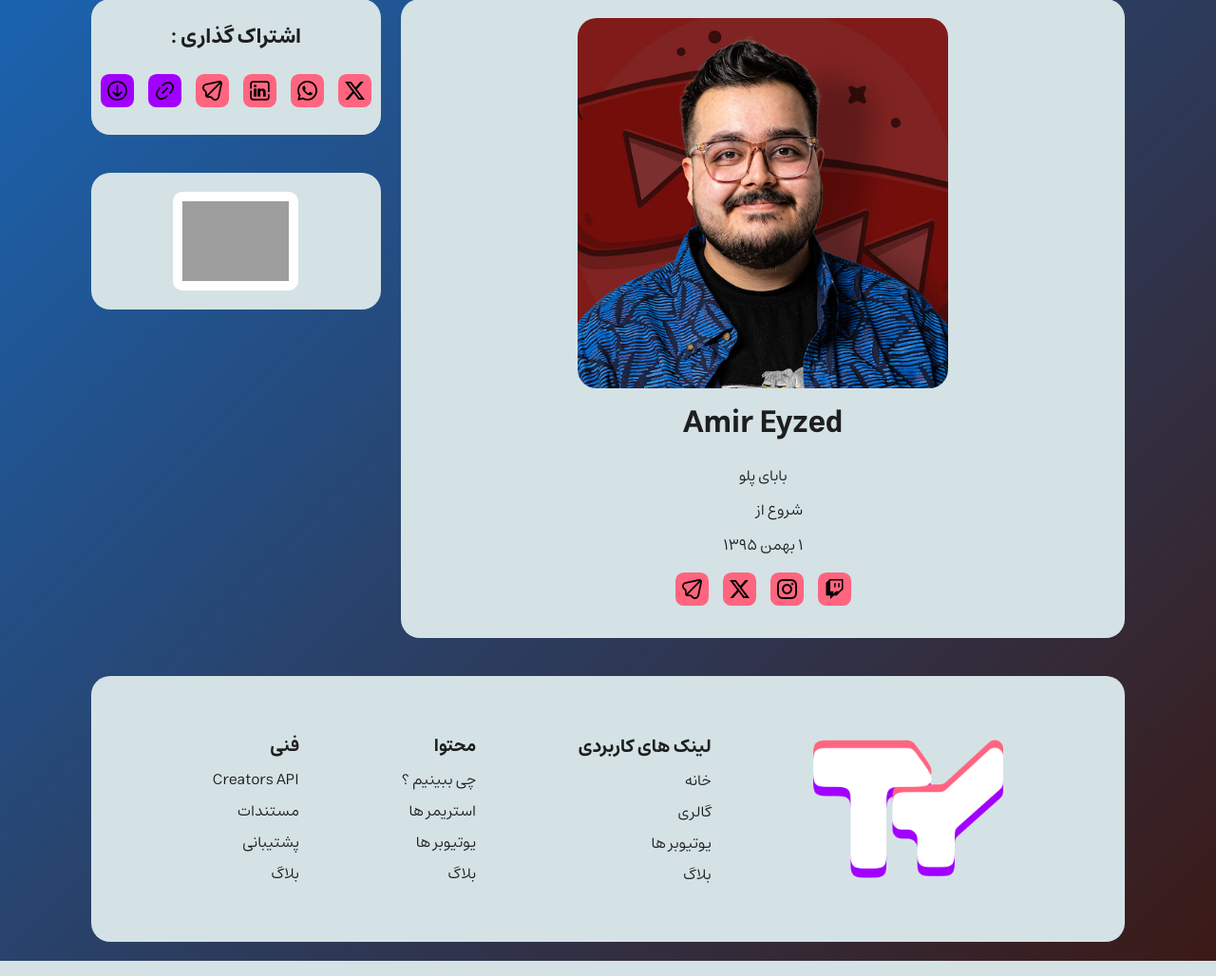
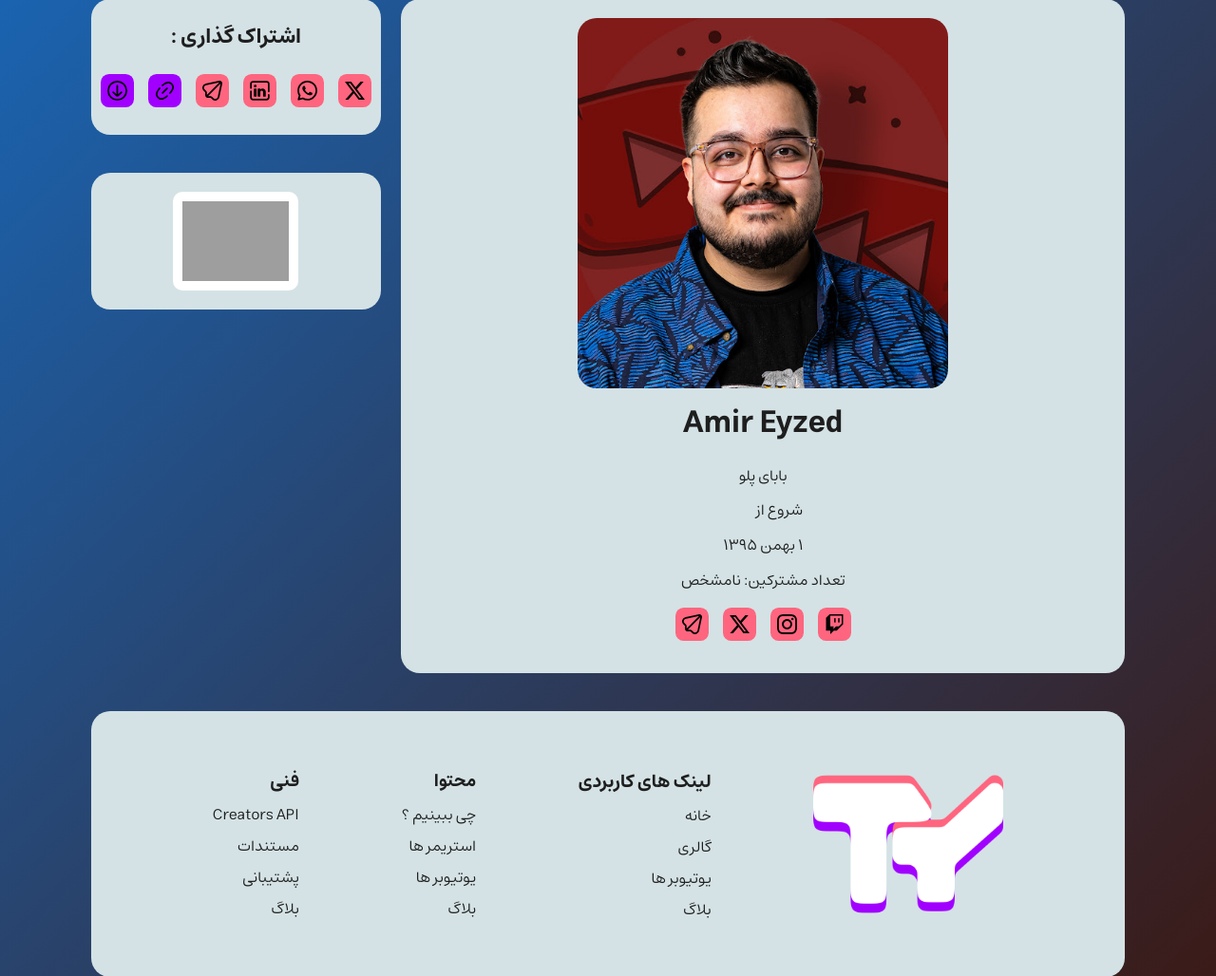
Before and after one commit to CodingWithEnjoy/TY-Vids, a PHP site: page /streamers/1 in a window 1280 px wide. Shown: the part 151-1179 px from the top of the page at 95% size. Run offline with PHP 8.4, Linux system fonts and the light colour scheme; data comes from the database, SQL or seed files in the repository; grey boxes are pictures that could not be loaded.

Commit message:
Fix Bugs

```diff
--- a/assets/css/style.css
+++ b/assets/css/style.css
@@ -39,6 +39,18 @@
 ::-moz-selection {
   color: var(--bg2-color);
   background: var(--text-color);
+}
+
+::-webkit-scrollbar {
+  width: 8px;
+}
+
+::-webkit-scrollbar-track {
+  background: var(--bg2-color);
+}
+
+::-webkit-scrollbar-thumb {
+  background: var(--bg4-color);
 }
 
 * {
--- a/index.php
+++ b/index.php
@@ -104,7 +104,7 @@ try {
             <div class="swiper-wrapper">
                 <?php foreach ($streamers as $index => $streamer): ?>
                     <div class="swiper-slide creator-card" id="streamer-card-<?= $index; ?>">
-                        <img src="<?= htmlspecialchars($streamer['profile']); ?>"
+                        <img src="<?= htmlspecialchars($streamer['profile']); ?>?v=<?php echo time(); ?>"
                             alt="<?= htmlspecialchars($streamer['name']); ?>'s Profile Picture"
                             class="profile"
                             data-id="streamer-card-<?= $index; ?>"
--- a/streamers/index.php
+++ b/streamers/index.php
@@ -62,7 +62,7 @@ try {
     <div class="creators-list">
         <?php foreach ($streamers as $index => $streamer): ?>
             <div class="swiper-slide creator-card" id="streamer-card-<?= $index; ?>">
-                <img src="<?= htmlspecialchars($streamer['profile']); ?>"
+                <img src="<?= htmlspecialchars($streamer['profile']); ?>?v=<?php echo time(); ?>"
                     alt="<?= htmlspecialchars($streamer['name']); ?>'s Profile Picture"
                     class="profile"
                     data-id="streamer-card-<?= $index; ?>"
--- a/streamers/streamer.php
+++ b/streamers/streamer.php
@@ -47,7 +47,7 @@ $current_url = "http://" . $_SERVER['HTTP_HOST'] . $_SERVER['REQUEST_URI'];
 
     <div class="creator-page">
         <div class="creator-body">
-            <img src="<?= htmlspecialchars($creator['profile']); ?>" alt="<?= htmlspecialchars($creator['name']); ?>'s Profile" class="creator-profile" />
+            <img src="<?= htmlspecialchars($creator['profile']); ?>?v=<?php echo time(); ?>" alt="<?= htmlspecialchars($creator['name']); ?>'s Profile" class="creator-profile" />
 
             <h1><?= htmlspecialchars($creator['name']); ?></h1>
 
@@ -56,6 +56,8 @@ $current_url = "http://" . $_SERVER['HTTP_HOST'] . $_SERVER['REQUEST_URI'];
             <span>
                 شروع از<p id="jalali-date"><?= htmlspecialchars($creator['record']) ?></p>
             </span>
+
+            <p>تعداد مشترکین: <span id="subscribers-count">درحال بارگذاری...</span></p>
 
             <div class="social-links">
                 <?php if (!empty($creator['twitch_id'])) : ?>
@@ -226,6 +228,27 @@ $current_url = "http://" . $_SERVER['HTTP_HOST'] . $_SERVER['REQUEST_URI'];
                 };
             };
         });
+
+        document.addEventListener("DOMContentLoaded", () => {
+            const youtubeId = "<?= htmlspecialchars($creator['youtube_link']); ?>";
+
+            if (youtubeId) {
+                const apiUrl = `https://mixerno.space/api/youtube-channel-counter/user/${youtubeId}`;
+
+                fetch(apiUrl)
+                    .then(response => response.json())
+                    .then(data => {
+                        const subscribers = data.counts.find(item => item.value === "subscribers")?.count || "نامشخص";
+                        document.getElementById("subscribers-count").innerText = subscribers.toLocaleString();
+                    })
+                    .catch(error => {
+                        console.error("Error fetching YouTube subscribers:", error);
+                        document.getElementById("subscribers-count").innerText = "نامشخص";
+                    });
+            } else {
+                document.getElementById("subscribers-count").innerText = "در دسترس نیست";
+            }
+        });
     </script>
 </body>
 
--- a/youtubers/index.php
+++ b/youtubers/index.php
@@ -63,7 +63,7 @@ try {
     <div class="creators-list">
         <?php foreach ($youtubers as $index => $youtuber): ?>
             <div class="swiper-slide creator-card" id="youtuber-card-<?= $index; ?>">
-                <img src="<?= htmlspecialchars($youtuber['profile']); ?>"
+                <img src="<?= htmlspecialchars($youtuber['profile']); ?>?v=<?php echo time(); ?>"
                     alt="<?= htmlspecialchars($youtuber['name']); ?>'s Profile Picture"
                     class="profile"
                     data-id="youtuber-card-<?= $index; ?>"
```
Also changed, not shown: youtubers/youtuber.php (+24 -1 lines), assets/contents/golyapooch.jpg (added), assets/creators/farhadxray.jpg, assets/creators/hashemheisenberg.jpg (added), assets/creators/omidlennon.jpg (added), assets/creators/rezaayeene.jpg (added), assets/creators/soheilsolba.jpg (added).
